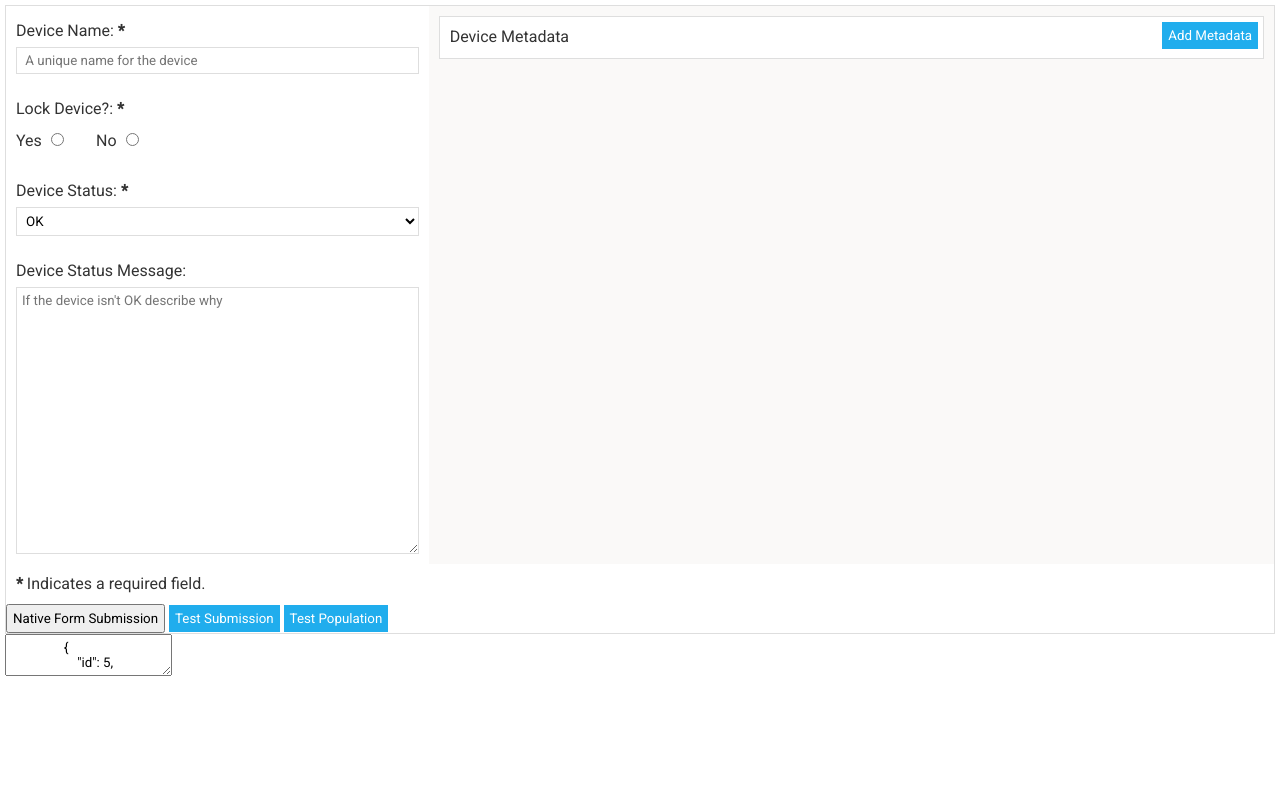
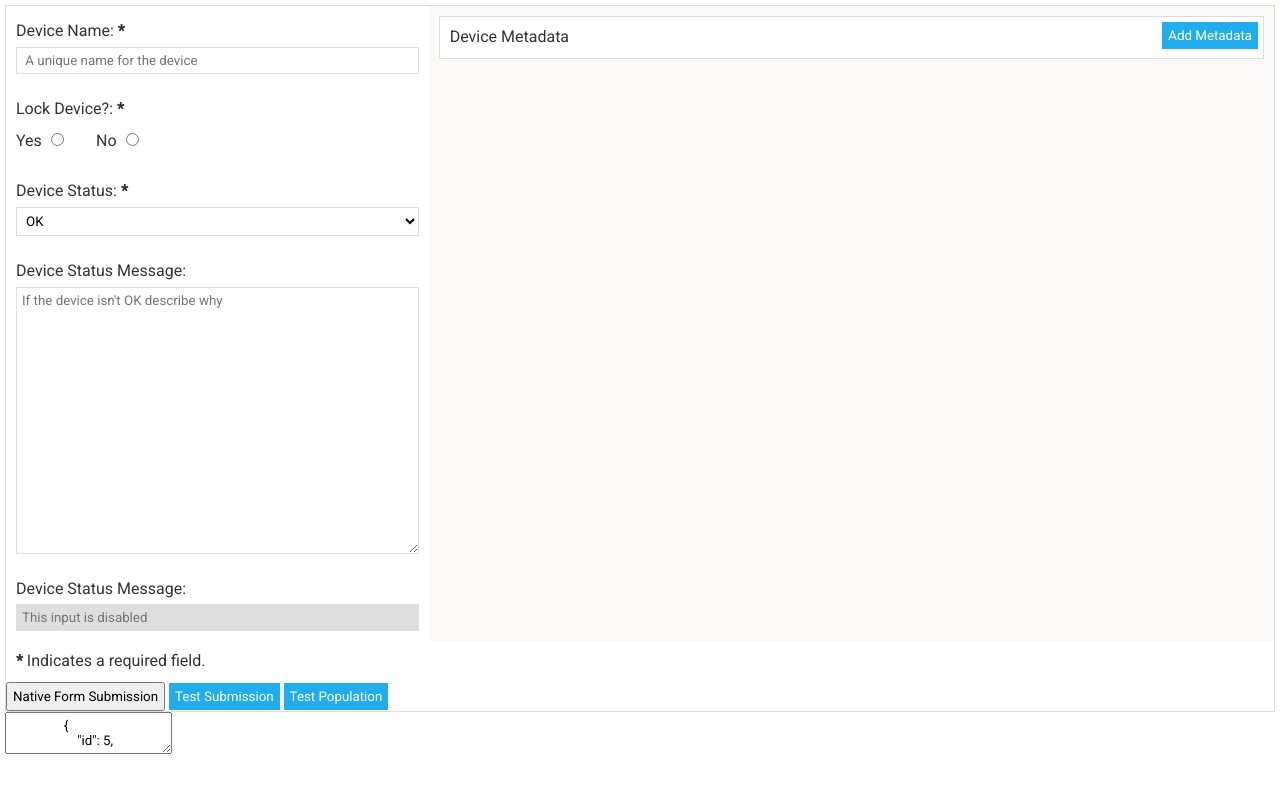
Before and after one commit to FatConan/malic-acid, a website built with webpack: page example/index.html in a window 1280 px wide. Built offline with nearby package versions, Linux system fonts and the light colour scheme.

Commit message:
Updating example showing example css

```diff
--- a/example/index.html
+++ b/example/index.html
@@ -51,6 +51,13 @@
                             <label for="device_input_status_message">Device Status Message: </label>
                             <textarea name="status_message" id="device_input_status_message"
                                       placeholder="If the device isn't OK describe why"></textarea>
+                        </div>
+
+                        <div class="input-row" data-errorname="disabled_input">
+                            <div class="error"></div>
+                            <label for="device_input_disabled_input">Device Status Message: </label>
+                            <input type="text" disabled="disabled" name="disabled_input" id="device_input_disabled_input"
+                                      placeholder="This input is disabled" />
                         </div>
                     </div>
                     <div class="secondary">
--- a/example/main.js
+++ b/example/main.js
@@ -36,6 +36,7 @@ require(["jquery", "malicacid", "malicacidcss"], function($, malicAcid){
 
     const form = new DeviceStatusForm({form: $("form")});
     const submitFunc =  function(e){
+        alert("Submitted form JSON will be written to the console.");
         console.log(this.getFormData());
         //Allow resubmissions by unlocking the forms
         this.unlock();
@@ -62,7 +63,7 @@ require(["jquery", "malicacid", "malicacidcss"], function($, malicAcid){
         loadConfirm.open();
     });
     form.on("form:submitted", function(e){
-        alert("from Submission Captured");
+        alert("Form submission captured");
         submitFunc();
     });
 });
--- a/src/css/forms/forms.css
+++ b/src/css/forms/forms.css
@@ -26,6 +26,12 @@
     width: 100%;
     box-sizing: border-box;
     padding: 5px;
+}
+
+.form .input-row textarea:disabled,
+.form .input-row select:disabled,
+.form .input-row input[type="text"]:disabled{
+    background-color: #dedede;
 }
 
 .form .input-row textarea,
```
Also changed, not shown: dist/malicacidcss.bundle.js.
